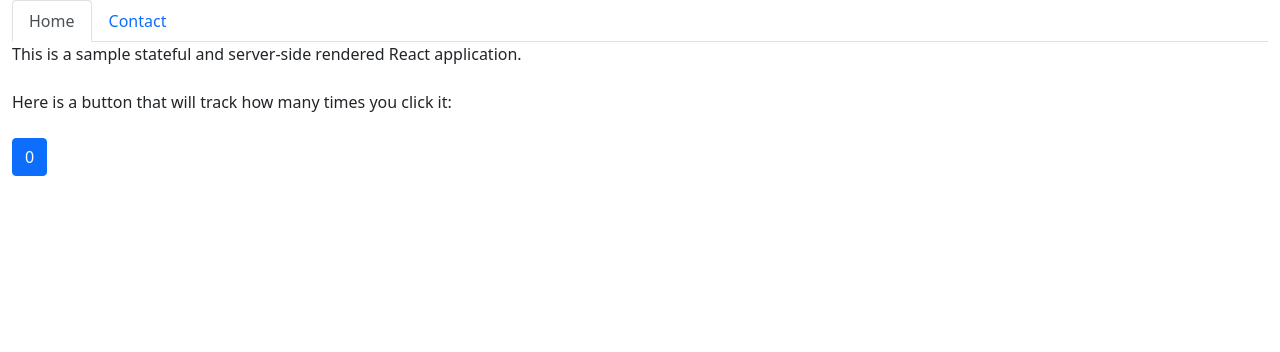
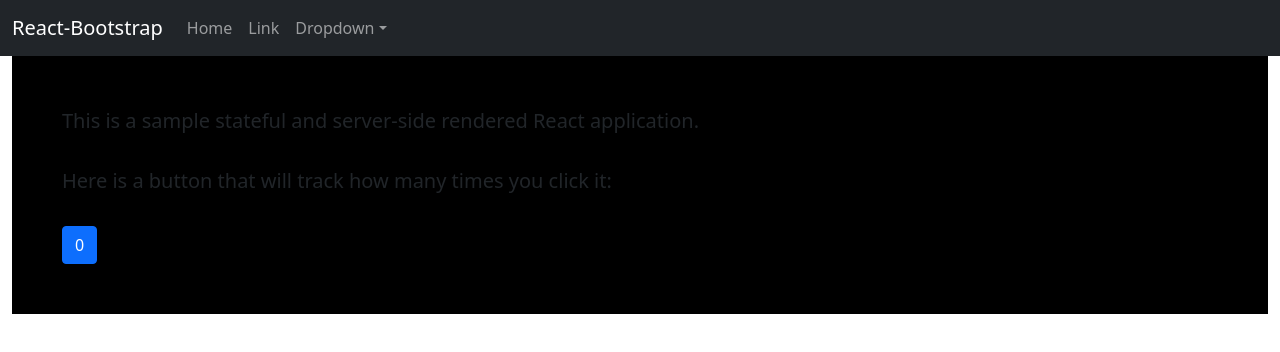
Before and after one commit to colcheski/personal-site, a React app: page / in a window 1280 px wide. Shown: the top 352 px of the page. Built offline with nearby package versions, Linux system fonts and the light colour scheme; the HTML template or start-up script is replaced by a standard one.

Commit message:
Added Sticky Positioning and Navbar

```diff
--- a/public/style.css
+++ b/public/style.css
@@ -5,11 +5,17 @@
       hsl(175, 52%, 31%, 0.55)
     ),
     url("../public/images/Me.jpg") no-repeat 40% 20% / cover;
-  object-fit: contain;
   object-position: -20% 0;
+  background-repeat: no-repeat;
+  background-attachment: fixed;
   height: 100vh;
 }
 
-.blackTest {
-  background: black;
+.makeMeSticky {
+  position: -webkit-sticky;
+  position: sticky;
+  top: 0;
+  background-color: black;
+  padding: 50px;
+  font-size: 20px;
 }
--- a/src/components/App.js
+++ b/src/components/App.js
@@ -1,15 +1,24 @@
-import { Tabs, Tab, Row, Col, Container } from "react-bootstrap";
+import {
+  //Tabs,
+  //Tab,
+  //Row,
+  //Col,
+  Container,
+} from "react-bootstrap";
+import Navigation from "./Navigation";
 import Home from "./Home";
 import Contact from "./Contact";
 
-export default function App() {
-  return (
-    <Container fluid>
+/* Original Working Structure */
+/*<Container fluid>
 <Row>
   <Col>
     <Tabs defaultActiveKey="home" id="tabs">
       <Tab eventKey="home" title="Home">
         <Home />
+        <div>
+          <span>Lets test this</span>
+        </div>
       </Tab>
       <Tab eventKey="contact" title="Contact">
         <Contact />
@@ -17,6 +26,21 @@
     </Tabs>
   </Col>
 </Row>
+</Container>*/
+
+export default function App() {
+  const boxHeight = {
+    height: "5000px",
+  };
+  return (
+    <>
+      <Navigation />
+      <div style={boxHeight}>
+        <Container style={{ height: "1000px" }} fluid>
+          <Home />
+          <Contact />
         </Container>
+      </div>
+    </>
   );
 }
--- a/src/components/Contact.js
+++ b/src/components/Contact.js
@@ -6,7 +6,11 @@
   }
 
   render() {
-    return <div>This is my Contact Page</div>;
+    return (
+      <div className="makeMeSticky" style={{ marginTop: "1020px" }}>
+        This is my Contact Page
+      </div>
+    );
   }
 }
 export default Contact;
--- a/src/components/Home.js
+++ b/src/components/Home.js
@@ -4,17 +4,7 @@
 const Home = () => {
   const [count, setCount] = useState(0);
   return (
-    <div
-    /*style={{
-        //background: `linear-gradient(135deg, hsl(208, 36%, 46%, 0.65), hsl(208, 34%, 24%, 0.65)), url('/picture') no-repeat center / cover`,
-        background: `linear-gradient(135deg, hsl(196, 76%, 31%, 0.35), 	hsl(175, 52%, 31%, 0.55)), url('/picture') no-repeat 40% 20% / cover`,
-        //background: `linear-gradient(135deg, hsl(359, 100%, 65%, 0.45), 	hsl(50, 95%, 56%, 0.45)), url('/picture') no-repeat 40% 20% / cover`,
-        objectFit: "contain",
-        objectPosition: "-20% 0",
-        height: "100vh",
-      }}*/
-    >
-      <div>
+    <div className="makeMeSticky">
       This is a sample stateful and server-side rendered React application.
       <br />
       <br />
@@ -23,7 +13,6 @@
       <br />
       <Button onClick={() => setCount(count + 1)}>{count}</Button>
     </div>
-    </div>
   );
 };
 
--- /dev/null
+++ b/src/components/Navigation.js
@@ -0,0 +1,29 @@
+import { Container, Navbar, Nav, NavDropdown } from "react-bootstrap";
+
+export default function Navigation() {
+  return (
+    <Navbar bg="dark" variant="dark" expand="lg">
+      <Container fluid>
+        <Navbar.Brand href="#home">React-Bootstrap</Navbar.Brand>
+        <Navbar.Toggle aria-controls="basic-navbar-nav" />
+        <Navbar.Collapse id="basic-navbar-nav">
+          <Nav className="me-auto">
+            <Nav.Link href="#home">Home</Nav.Link>
+            <Nav.Link href="#link">Link</Nav.Link>
+            <NavDropdown title="Dropdown" id="basic-nav-dropdown">
+              <NavDropdown.Item href="#action/3.1">Action</NavDropdown.Item>
+              <NavDropdown.Item href="#action/3.2">
+                Another action
+              </NavDropdown.Item>
+              <NavDropdown.Item href="#action/3.3">Something</NavDropdown.Item>
+              <NavDropdown.Divider />
+              <NavDropdown.Item href="#action/3.4">
+                Separated link
+              </NavDropdown.Item>
+            </NavDropdown>
+          </Nav>
+        </Navbar.Collapse>
+      </Container>
+    </Navbar>
+  );
+}
```
Lines whose indentation alone changed are shown as unchanged.
